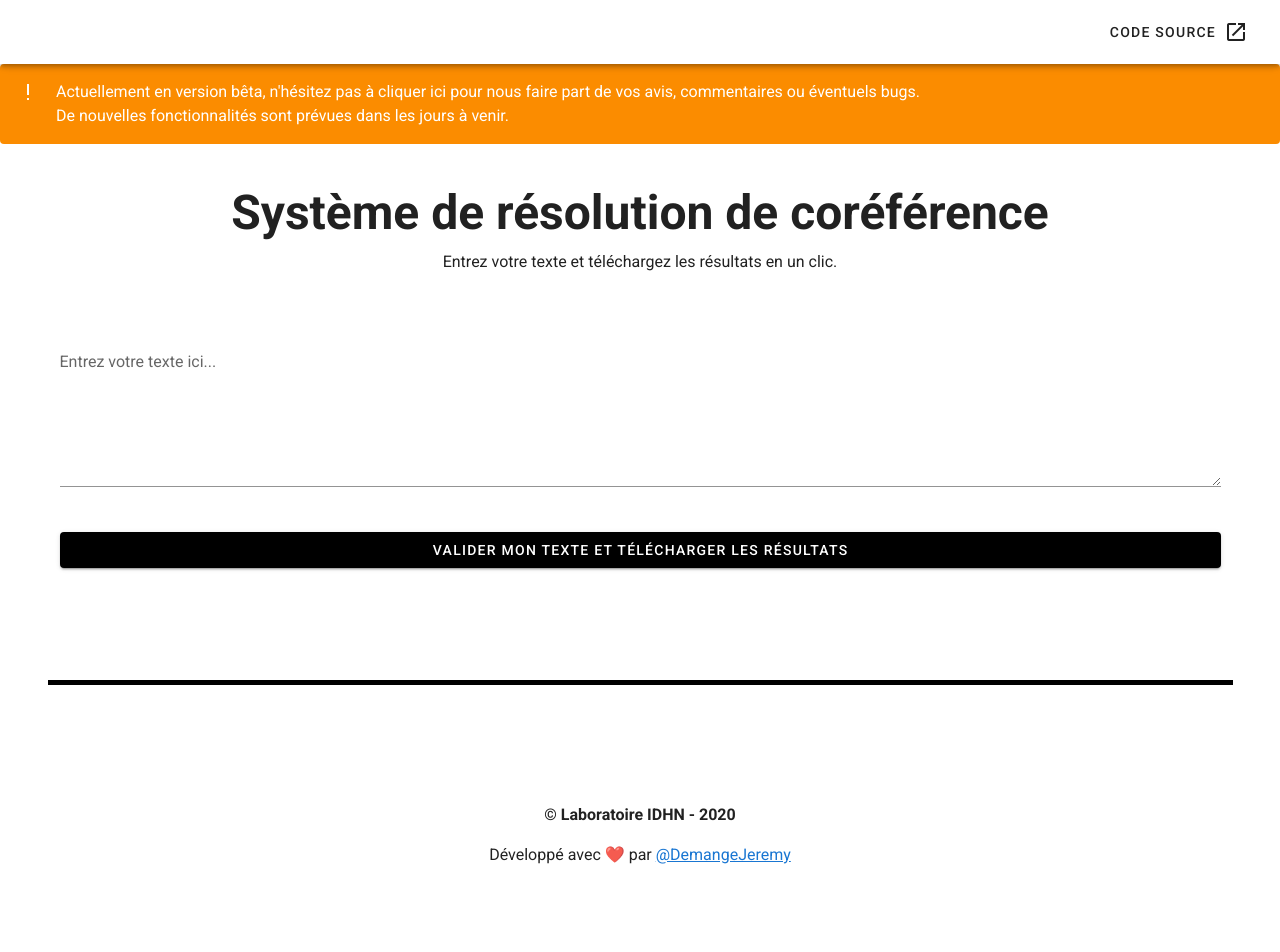
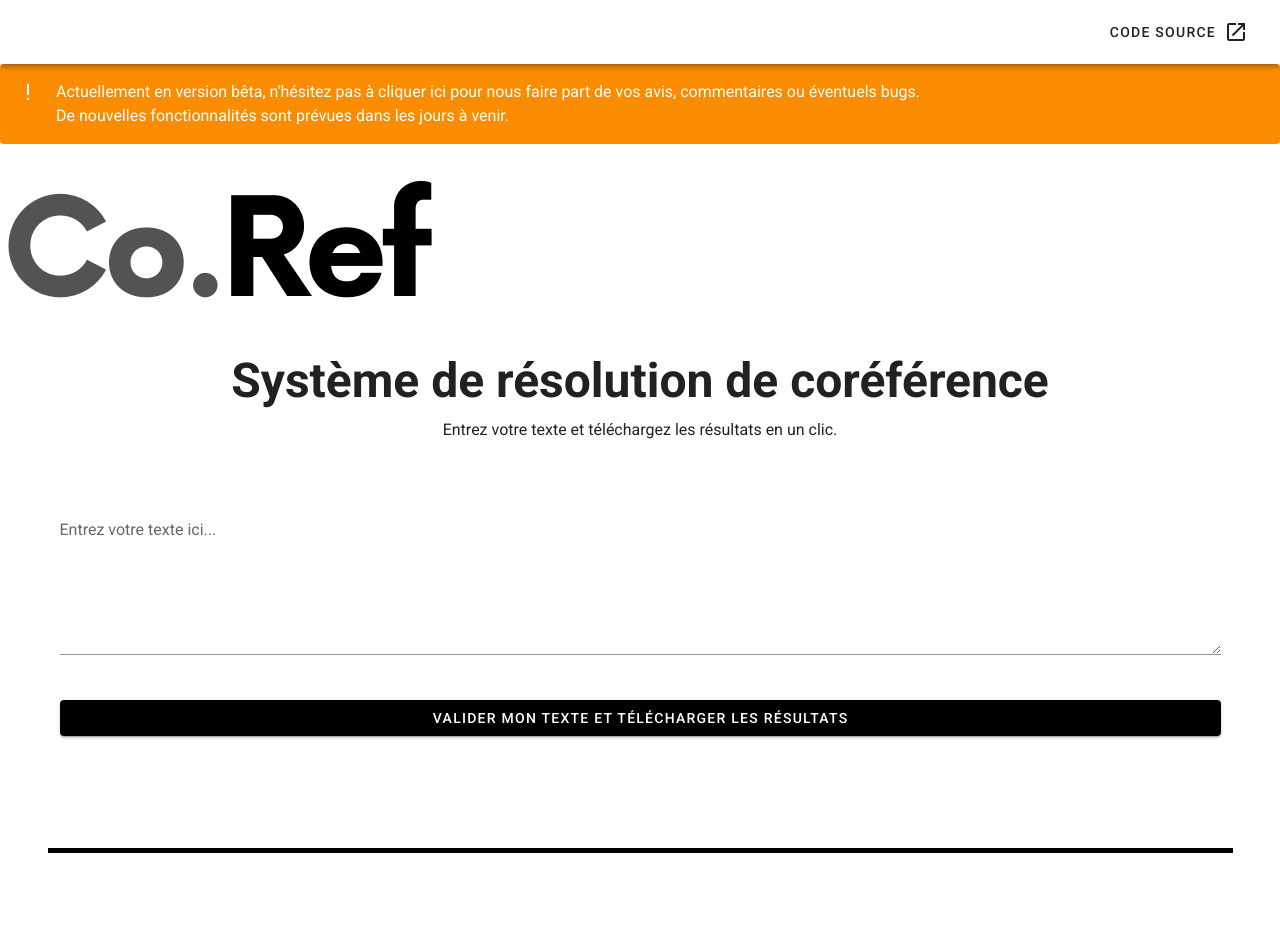
Before and after one commit to cyidhn/coref, a Vue app: page / in a window 1280 px wide. Shown: the top 952 px of the page. Before the commit the page ends 895 px from the top, so only its background shows below. Built offline with nearby package versions, Linux system fonts and the light colour scheme.

Commit message:
Ajout du router

```diff
--- a/package.json
+++ b/package.json
@@ -11,11 +11,13 @@
     "axios": "^0.20.0",
     "core-js": "^3.6.5",
     "vue": "^2.6.11",
+    "vue-router": "^3.2.0",
     "vuetify": "^2.2.11"
   },
   "devDependencies": {
     "@vue/cli-plugin-babel": "~4.5.0",
     "@vue/cli-plugin-eslint": "~4.5.0",
+    "@vue/cli-plugin-router": "^4.5.6",
     "@vue/cli-service": "~4.5.0",
     "babel-eslint": "^10.1.0",
     "eslint": "^6.7.2",
--- a/src/App.vue
+++ b/src/App.vue
@@ -33,7 +33,7 @@
 					De nouvelles fonctionnalités sont prévues dans les jours à venir.
 				</v-alert>
 			</a>
-			<HelloWorld />
+			<router-view />
 		</v-main>
 	</v-app>
 	<v-app v-else>
@@ -44,14 +44,12 @@
 </template>
 
 <script>
-	import HelloWorld from "./components/HelloWorld";
 	import Loading from "./components/Loading";
 
 	export default {
 		name: "App",
 
 		components: {
-			HelloWorld,
 			Loading,
 		},
 
--- a/src/main.js
+++ b/src/main.js
@@ -1,10 +1,12 @@
 import Vue from 'vue'
 import App from './App.vue'
 import vuetify from './plugins/vuetify';
+import router from './router'
 
 Vue.config.productionTip = false
 
 new Vue({
   vuetify,
+  router,
   render: h => h(App)
 }).$mount('#app')
--- /dev/null
+++ b/src/router/index.js
@@ -0,0 +1,29 @@
+import Vue from 'vue'
+import VueRouter from 'vue-router'
+import Home from '../views/Home.vue'
+
+Vue.use(VueRouter)
+
+const routes = [
+  {
+    path: '/',
+    name: 'Home',
+    component: Home
+  },
+  {
+    path: '/about',
+    name: 'About',
+    // route level code-splitting
+    // this generates a separate chunk (about.[hash].js) for this route
+    // which is lazy-loaded when the route is visited.
+    component: () => import(/* webpackChunkName: "about" */ '../views/About.vue')
+  }
+]
+
+const router = new VueRouter({
+  mode: 'history',
+  base: process.env.BASE_URL,
+  routes
+})
+
+export default router
--- /dev/null
+++ b/src/views/About.vue
@@ -0,0 +1,5 @@
+<template>
+  <div class="about">
+    <h1>This is an about page</h1>
+  </div>
+</template>
--- /dev/null
+++ b/src/views/Home.vue
@@ -0,0 +1,18 @@
+<template>
+  <div class="home">
+    <img alt="Vue logo" src="../assets/logo.png">
+    <HelloWorld msg="Welcome to Your Vue.js App"/>
+  </div>
+</template>
+
+<script>
+// @ is an alias to /src
+import HelloWorld from '@/components/HelloWorld.vue'
+
+export default {
+  name: 'Home',
+  components: {
+    HelloWorld
+  }
+}
+</script>
```
